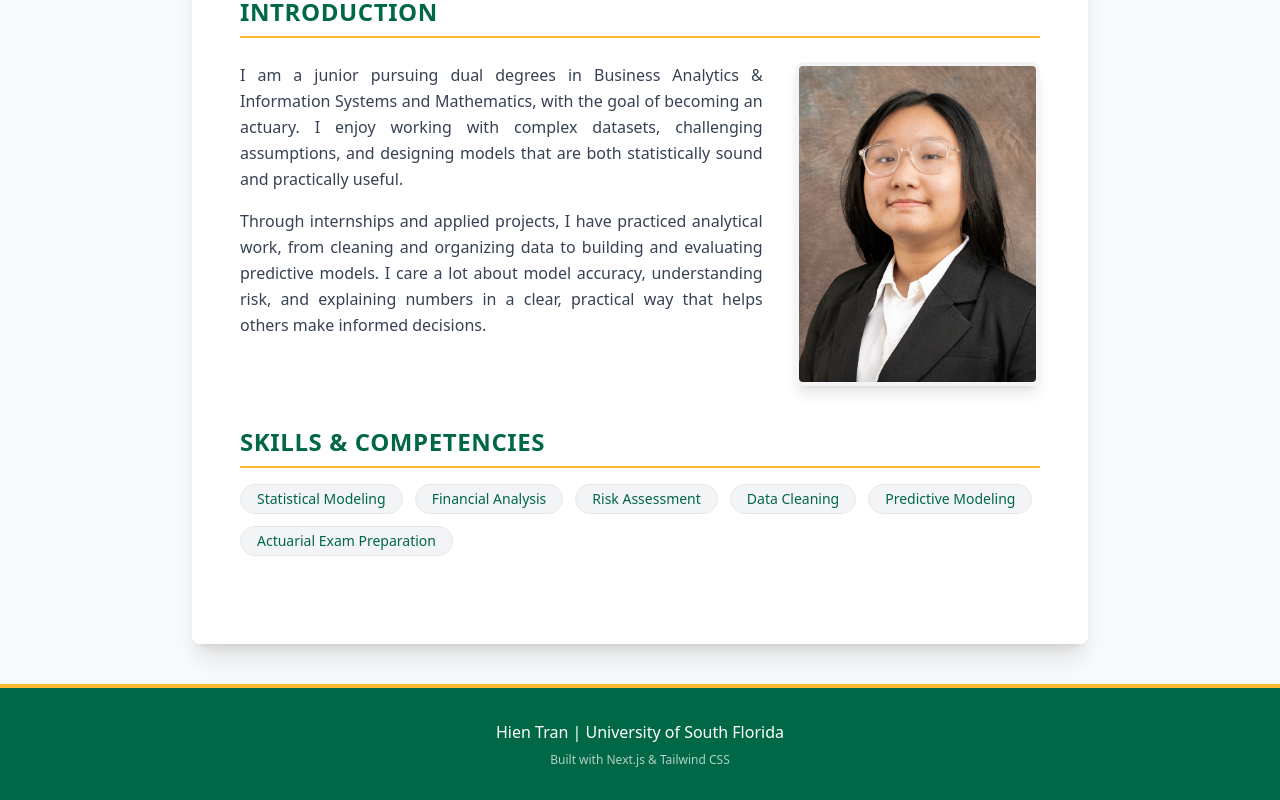
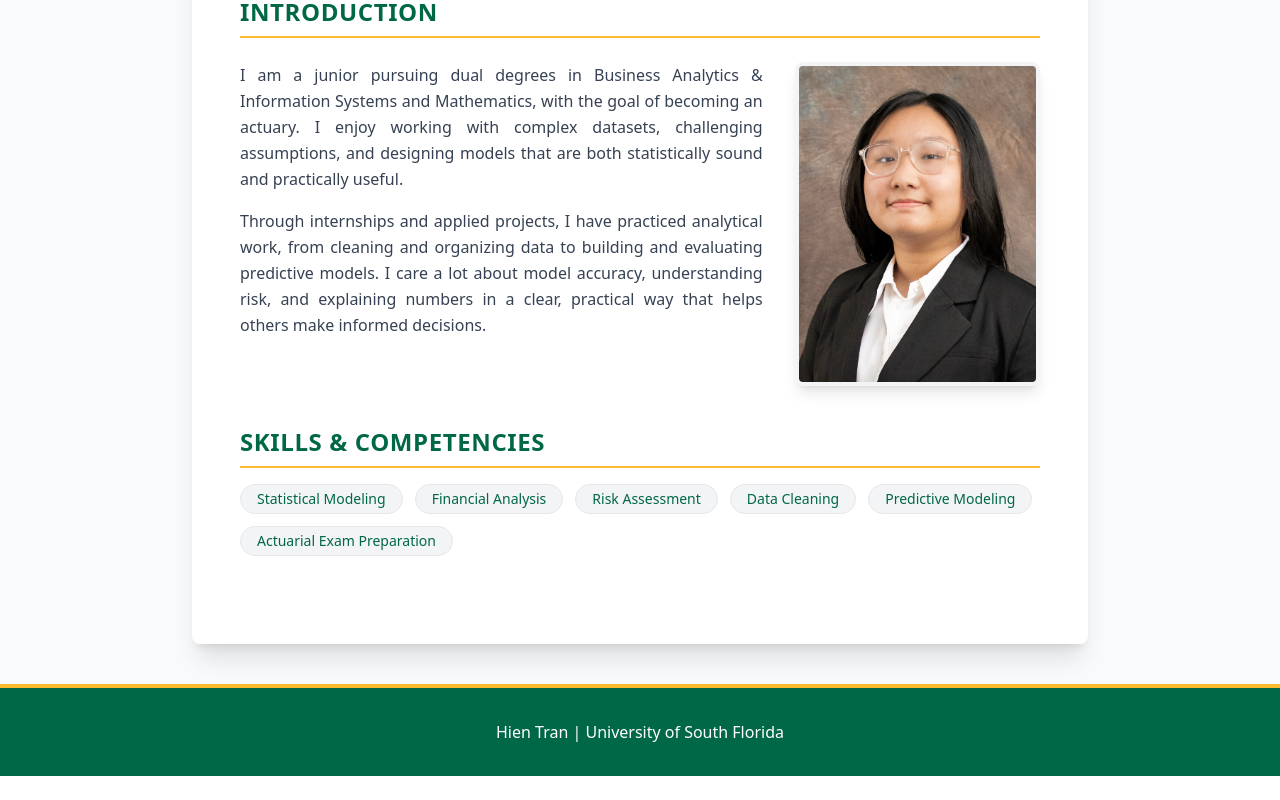
Before and after one commit to hientran20040303/nextjs-resume, a Next.js app: page / in a window 1280 px wide. Shown: the part 495-1295 px from the top of the page. After the commit the page ends 1271 px from the top, so only its background shows below. Built offline with nearby package versions, Linux system fonts and the light colour scheme.

Commit message:
Update page.js with resume content

```diff
--- a/src/app/page.js
+++ b/src/app/page.js
@@ -72,7 +72,6 @@ export default function Home() {
 
       <footer className="bg-[#006747] text-white py-8 text-center border-t-4 border-[#FDBB30]">
         <p className="font-medium">Hien Tran | University of South Florida</p>
-        <p className="text-xs opacity-70 mt-2">Built with Next.js & Tailwind CSS</p>
       </footer>
     </div>
   );
```
